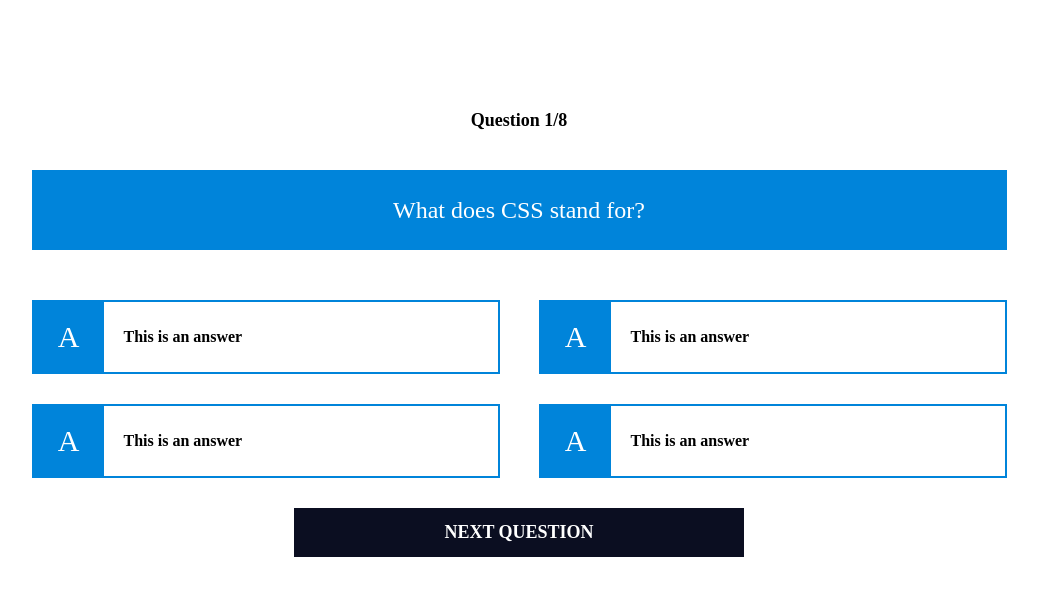
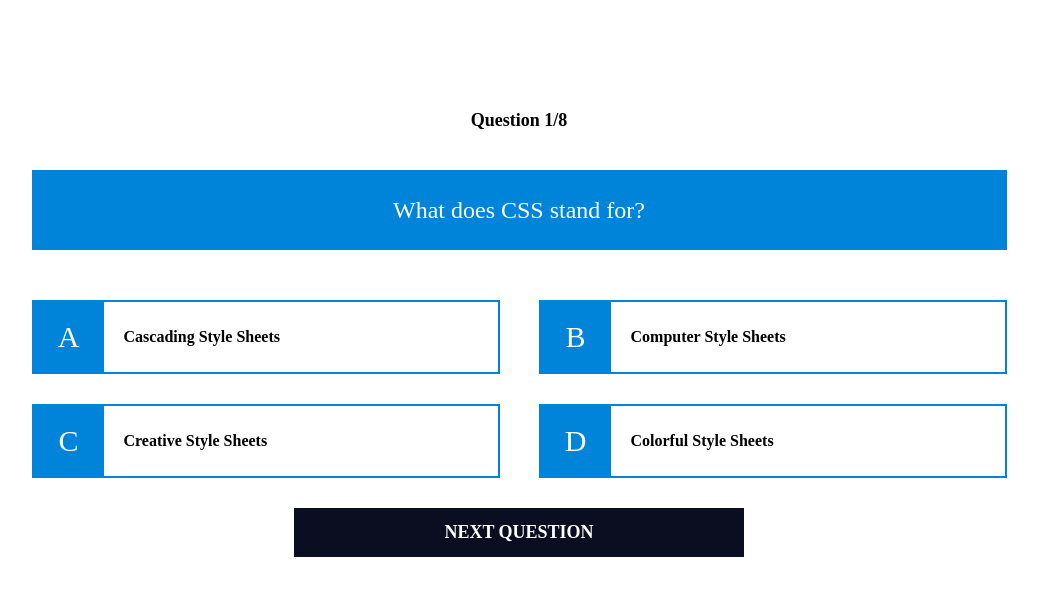
Before and after one commit to CurrentAngular/signal-quiz-app, an Angular app: page / in a window 1280 px wide. Shown: the top 596 px of the page, without its empty margins (121-1159 px from the left). Built offline with nearby package versions, Linux system fonts and the light colour scheme.

Commit message:
questions

```diff
--- a/src/app/quiz/answer/answer.component.html
+++ b/src/app/quiz/answer/answer.component.html
@@ -1,4 +1,4 @@
 <div class="answer">
-	<div class="answer-letter">A</div>
-	<div class="answer-text">This is an answer</div>
+  <div class="answer-letter">{{ letter() }}</div>
+  <div class="answer-text">{{ answer() }}</div>
 </div>
--- a/src/app/quiz/answer/answer.component.ts
+++ b/src/app/quiz/answer/answer.component.ts
@@ -1,4 +1,4 @@
-import { Component, inject } from '@angular/core';
+import { Component, computed, inject, input } from '@angular/core';
 import { QuizService } from '../services';
 
 @Component({
@@ -8,4 +8,10 @@
 })
 export class AnswerComponent {
   readonly quiz = inject(QuizService);
+  readonly answer = input.required<string>();
+  readonly index = input.required<number>();
+
+  #LETTERS = ['a', 'b', 'c', 'd'];
+
+  readonly letter = computed(() => this.#LETTERS[this.index()].toUpperCase());
 }
--- a/src/app/quiz/question/question.component.html
+++ b/src/app/quiz/question/question.component.html
@@ -1,9 +1,8 @@
 <div>
-	<div class="question">{{ quiz.currentQuestion() }}</div>
-	<div class="answers">
-		<aq-answer />
-		<aq-answer />
-		<aq-answer />
-		<aq-answer />
-	</div>
+  <div class="question">{{ quiz.currentQuestion() }}</div>
+  <div class="answers">
+    @for (answer of quiz.currentQuestionAnswers(); track $index) {
+    <aq-answer [answer]="answer" [index]="$index" />
+    }
+  </div>
 </div>
--- a/src/app/quiz/services/quiz.service.ts
+++ b/src/app/quiz/services/quiz.service.ts
@@ -110,4 +110,9 @@
   readonly showResult = computed(
     () => this.#currentQuestionIndex() === this.#mockQuestions().length - 1,
   );
+
+  readonly currentQuestionAnswers = computed(() => [
+    this.#mockQuestions()[this.#currentQuestionIndex()].correctAnswer,
+    ...this.#mockQuestions()[this.#currentQuestionIndex()].incorrectAnswers,
+  ]);
 }
```
